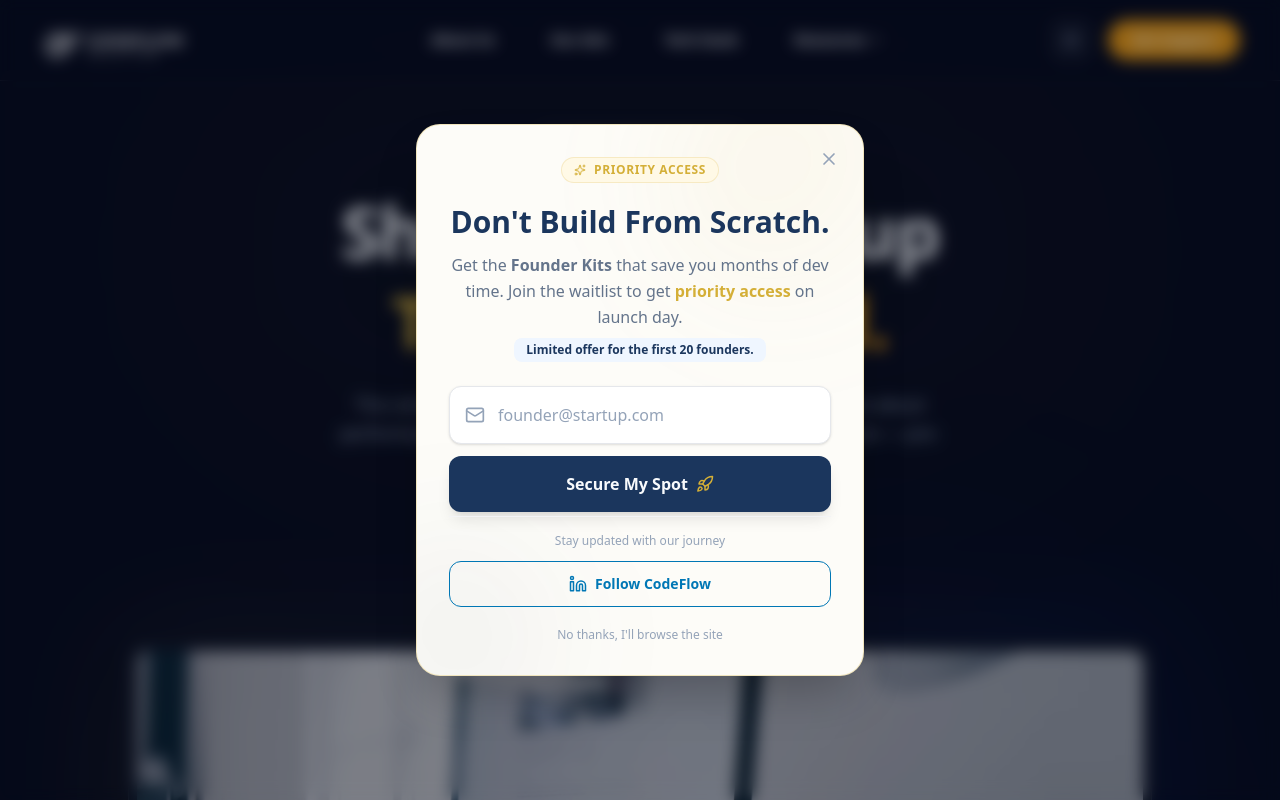
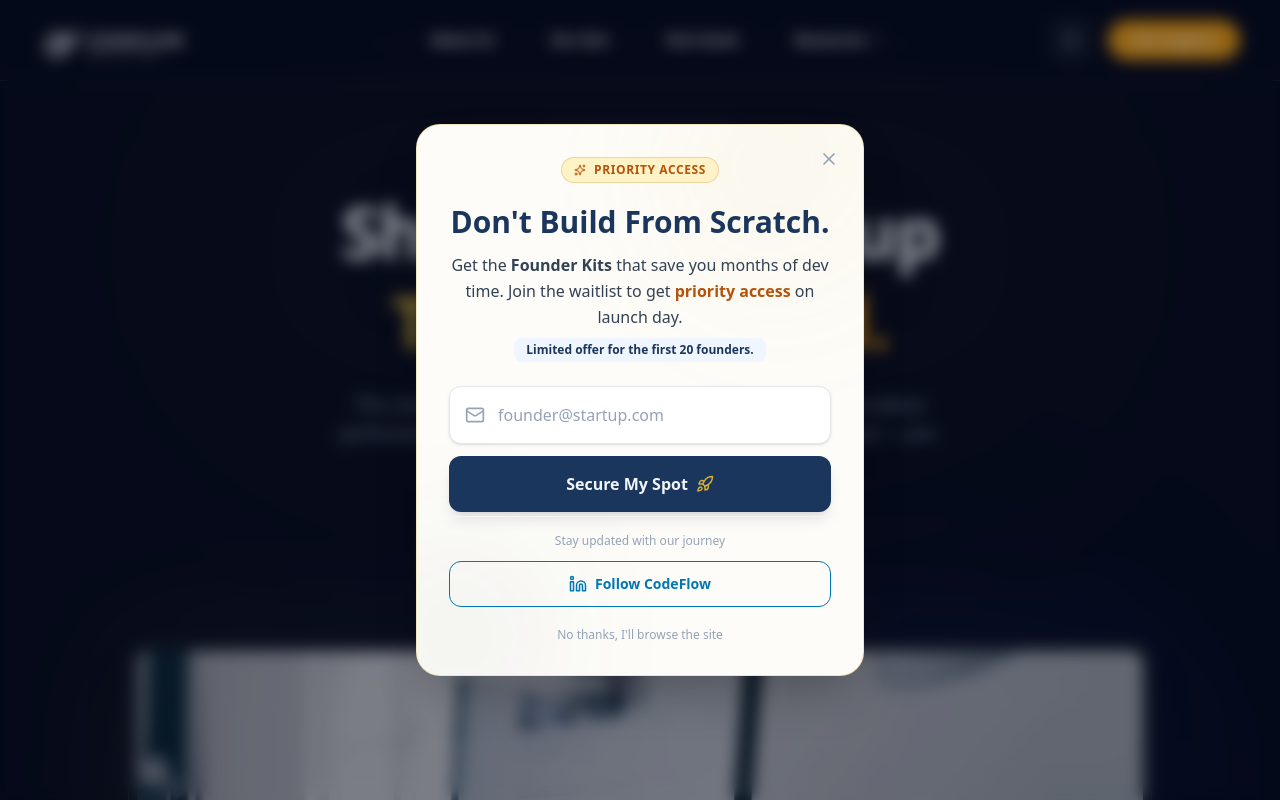
Before and after one commit to Nitish-11k/CodeFlow-Solution, a Next.js app: page / in a window 1280 px wide. Shown: the top 800 px of the page. Built offline with nearby package versions, Linux system fonts and the light colour scheme.

Commit message:
fix: enhance accessibility and contrast for WCAG compliance

```diff
--- a/src/app/globals.css
+++ b/src/app/globals.css
@@ -11,24 +11,24 @@
   --foreground: #F8FAFC;
   --card-bg: #0B1120;
   --card-hover: #0F172A;
-  --border-color: rgba(255, 255, 255, 0.08);
-  --text-primary: #f8fafc;
+  --border-color: rgba(255, 255, 255, 0.12);
+  --text-primary: #f1f5f9; /* Near-white */
   --text-secondary: #94a3b8;
-  --gold-primary: #F59E0B;
-  --logo-filter: brightness(0) invert(1); /* Forces logo to pure white */
+  --gold-primary: #F59E0B; /* Primary Gold */
+  --logo-filter: brightness(0) invert(1);
 }
 
 .light {
-  /* --- LIGHT THEME (HIGH VISIBILITY) --- */
+  /* --- LIGHT THEME (AA COMPLIANT CONTRAST) --- */
   --background: #FFFFFF;
   --foreground: #020617;
   --card-bg: #F8FAFC;
   --card-hover: #F1F5F9;
-  --border-color: rgba(0, 0, 0, 0.1);
+  --border-color: rgba(0, 0, 0, 0.15);
   --text-primary: #020617;
   --text-secondary: #334155;
-  --gold-primary: #D97706;
-  --logo-filter: brightness(0); /* Forces logo to pure black */
+  --gold-primary: #B45309; /* Darker Gold for Light Theme (meets 4.5:1 on white) */
+  --logo-filter: brightness(0);
 }
 
 html {
@@ -44,17 +44,17 @@
   transition: background-color 0.4s ease, color 0.4s ease;
 }
 
-/* --- BACKGROUND NOISE --- */
-.bg-noise {
+/* --- ACCESSIBILITY HELPER --- */
+.sr-only {
   position: absolute;
-  top: 0;
-  left: 0;
-  width: 100%;
-  height: 100%;
-  background-image: url("https://grainy-gradients.vercel.app/noise.svg");
-  opacity: 0.05;
-  pointer-events: none;
-  z-index: 0;
+  width: 1px;
+  height: 1px;
+  padding: 0;
+  margin: -1px;
+  overflow: hidden;
+  clip: rect(0, 0, 0, 0);
+  white-space: nowrap;
+  border-width: 0;
 }
 
 /* --- GLASSMORPHISM --- */
@@ -63,7 +63,7 @@
   backdrop-filter: blur(12px);
   -webkit-backdrop-filter: blur(12px);
   border: 1px solid var(--border-color);
-  box-shadow: 0 4px 30px rgba(0, 0, 0, 0.05);
+  box-shadow: 0 4px 20px rgba(0, 0, 0, 0.05);
   transition: all 0.3s ease;
 }
 
--- a/src/components/Footer.tsx
+++ b/src/components/Footer.tsx
@@ -26,9 +26,18 @@
               Engineering the structural backbone of your Next-Gen startups. Backend excellence, redefined.
             </p>
             <div className="flex gap-4">
-              {[Twitter, Github, Linkedin].map((Icon, idx) => (
-                <a key={idx} href="#" className="w-10 h-10 rounded-lg bg-white/5 border border-[var(--border-color)] flex items-center justify-center text-[var(--text-secondary)] hover:text-[var(--gold-primary)] hover:border-[var(--gold-primary)] transition-all">
-                  <Icon size={18} />
+              {[
+                { Icon: Twitter, label: "Twitter" },
+                { Icon: Github, label: "GitHub" },
+                { Icon: Linkedin, label: "LinkedIn" }
+              ].map((social, idx) => (
+                <a
+                  key={idx}
+                  href="#"
+                  aria-label={social.label}
+                  className="w-10 h-10 rounded-lg bg-white/5 border border-[var(--border-color)] flex items-center justify-center text-[var(--text-secondary)] hover:text-[var(--gold-primary)] hover:border-[var(--gold-primary)] transition-all"
+                >
+                  <social.Icon size={18} />
                 </a>
               ))}
             </div>
--- a/src/components/Mission.tsx
+++ b/src/components/Mission.tsx
@@ -4,6 +4,7 @@
 export default function Mission() {
   return (
     <section id="mission" className="py-24 bg-[var(--background)] relative border-y border-[var(--border-color)] transition-colors duration-500">
+      <h2 className="sr-only">Our Core Values</h2>
       <div className="max-w-7xl mx-auto px-6 grid md:grid-cols-3 gap-12 text-center md:text-left">
         <div className="space-y-4">
           <div className="w-12 h-12 bg-[#D4AF37]/10 rounded-xl flex items-center justify-center text-[#D4AF37] mx-auto md:mx-0">
--- a/src/components/Navbar.tsx
+++ b/src/components/Navbar.tsx
@@ -123,6 +123,7 @@
             <button
               onClick={toggleTheme}
               className="p-2.5 rounded-xl bg-white/5 border border-[var(--border-color)] hover:bg-white/10 transition-all text-[var(--text-secondary)] hover:text-[var(--gold-primary)]"
+              aria-label={`Switch to ${theme === 'dark' ? 'light' : 'dark'} theme`}
               title="Toggle Theme"
             >
               {theme === "dark" ? <Sun size={20} /> : <Moon size={20} />}
@@ -133,6 +134,8 @@
             <button
               onClick={() => setIsMobileOpen(!isMobileOpen)}
               className="lg:hidden p-2 text-[var(--text-primary)] hover:bg-white/10 rounded-full transition-colors relative z-[70]"
+              aria-label={isMobileOpen ? "Close menu" : "Open menu"}
+              aria-expanded={isMobileOpen}
             >
               {isMobileOpen ? <X size={28} /> : <Menu size={28} />}
             </button>
--- a/src/components/WaitlistPopup.tsx
+++ b/src/components/WaitlistPopup.tsx
@@ -82,6 +82,7 @@
 
             <button
               onClick={handleClose}
+              aria-label="Close modal"
               className="absolute top-4 right-4 p-2 text-[var(--text-secondary)] hover:text-[#1B365D] hover:bg-gray-100 rounded-full transition-all z-50 cursor-pointer"
             >
               <X size={20} />
@@ -103,7 +104,7 @@
                     <Check className="w-10 h-10 text-green-500" />
                   </motion.div>
                   <h2 className="text-2xl font-black text-[#1B365D] mb-2">You're on the list!</h2>
-                  <p className="text-[#64748B] mb-4">
+                  <p className="text-[#334155] mb-4 font-medium">
                     Welcome to the inner circle. We'll send your exclusive access code soon.
                   </p>
                   <div className="inline-block px-4 py-2 bg-green-50 text-green-700 text-xs font-bold rounded-lg border border-green-200">
@@ -113,16 +114,16 @@
               ) : (
                 <>
                   <div className="text-center mb-6">
-                    <div className="inline-flex items-center gap-2 px-3 py-1 bg-[#FFF9E6] border border-[#D4AF37]/20 rounded-full text-[#D4AF37] text-xs font-bold uppercase tracking-wider mb-5">
+                    <div className="inline-flex items-center gap-2 px-3 py-1 bg-[#FEF3C7] border border-[#B45309]/20 rounded-full text-[#B45309] text-xs font-black uppercase tracking-wider mb-5">
                       <Sparkles size={12} /> Priority Access
                     </div>
                     <h2 className="text-3xl font-black text-[#1B365D] mb-3 leading-tight">
                       Don't Build From Scratch.
                     </h2>
-                    <p className="text-[#64748B] text-base leading-relaxed">
-                      Get the <strong>Founder Kits</strong> that save you months of dev time. Join the waitlist to get <span className="text-[#D4AF37] font-bold">priority access</span> on launch day.
+                    <p className="text-[#334155] text-base leading-relaxed font-medium">
+                      Get the <strong>Founder Kits</strong> that save you months of dev time. Join the waitlist to get <span className="text-[#B45309] font-black">priority access</span> on launch day.
                     </p>
-                    <p className="text-xs font-bold text-[#1B365D] mt-2 bg-blue-50 inline-block px-3 py-1 rounded-lg">
+                    <p className="text-xs font-black text-[#1B365D] mt-2 bg-blue-50 inline-block px-3 py-1 rounded-lg">
                       Limited offer for the first 20 founders.
                     </p>
                   </div>
```
